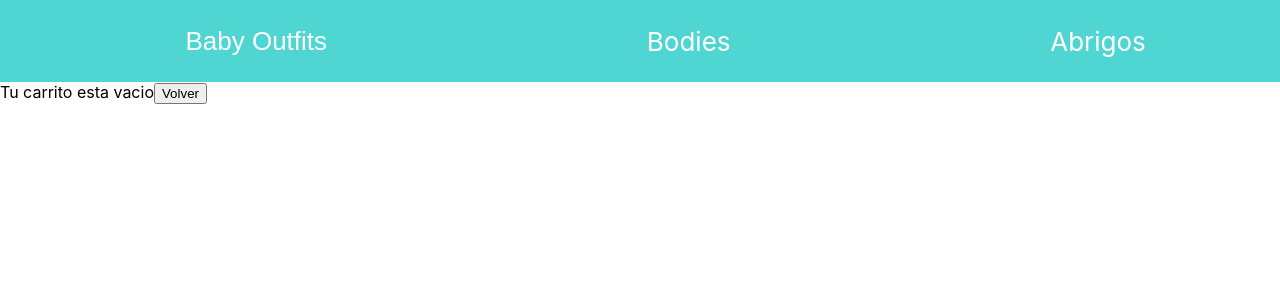
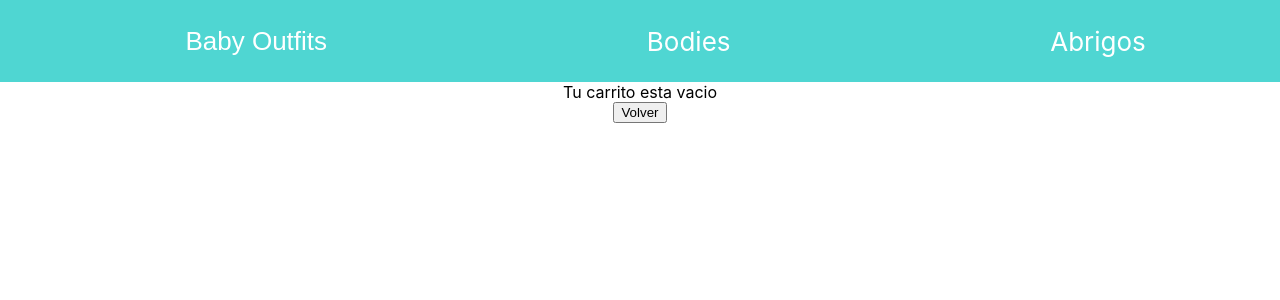
Before and after one commit to anissval/babyoutfits-valdiviezo, a React (Create React App) app: page /Cart in a window 1280 px wide. Shown: the top 300 px of the page. Built offline with nearby package versions, Linux system fonts and the light colour scheme; a web font is replaced by a local one.

Commit message:
adding style to empty cart, calculate total amount when clicking on cart icon.

```diff
--- a/src/components/Cart/Cart.js
+++ b/src/components/Cart/Cart.js
@@ -68,7 +68,7 @@ export const Cart = () => {
                         <li><label></label></li>
                     </ul>
                 </div>
-            </div>) : (<div><label>Tu carrito esta vacio</label>
+            </div>) : (<div className={cartClasses.emptyCart}><label>Tu carrito esta vacio</label>
             <button onClick={handleHome}>Volver</button>
             </div>)
     )
--- a/src/components/Cart/CartStyles.js
+++ b/src/components/Cart/CartStyles.js
@@ -30,6 +30,13 @@ export const cartStyles = theme => {
             flexDirection: 'row',
             listStyle: 'none',
             textAlign: 'center',
+        },
+        emptyCart : {
+            display: 'flex',
+            justifyContent: 'space-evenly',
+            alignItems: 'center',
+            flexDirection: 'column',
+            textAlign: 'center',
         }
     })
 }
--- a/src/components/NavBar/NavBar.js
+++ b/src/components/NavBar/NavBar.js
@@ -8,7 +8,7 @@ import {CartContext} from "../CartContext/CartContext";
 const useStyles = makeStyles((theme) => navBarStyle(theme));
 
 export const NavBar = () => {
-    const {totalItemsIntoCart, calculateItemsIntoCart, cartContent} = useContext(CartContext);
+    const {totalItemsIntoCart, calculateItemsIntoCart, cartContent,calculateTotalAmount} = useContext(CartContext);
     const navBarClass = useStyles();
 
     useEffect(() => {
@@ -20,7 +20,7 @@ export const NavBar = () => {
             <li className={navBarClass.home}><Link to="/">Baby Outfits</Link></li>
             <li><Link to={{pathname: '/category/Bodies'}}>Bodies</Link></li>
             <li><Link to={{pathname: '/category/Abrigos'}}>Abrigos</Link></li>
-            {(totalItemsIntoCart > 0) && <li><Link to={{pathname: '/Cart'}}><CartWidget></CartWidget></Link></li>}
+            {(totalItemsIntoCart > 0) && <li><Link to={{pathname: '/Cart'}}><CartWidget onClick={calculateTotalAmount()}></CartWidget></Link></li>}
         </ul>
     </div>)
 }
```
